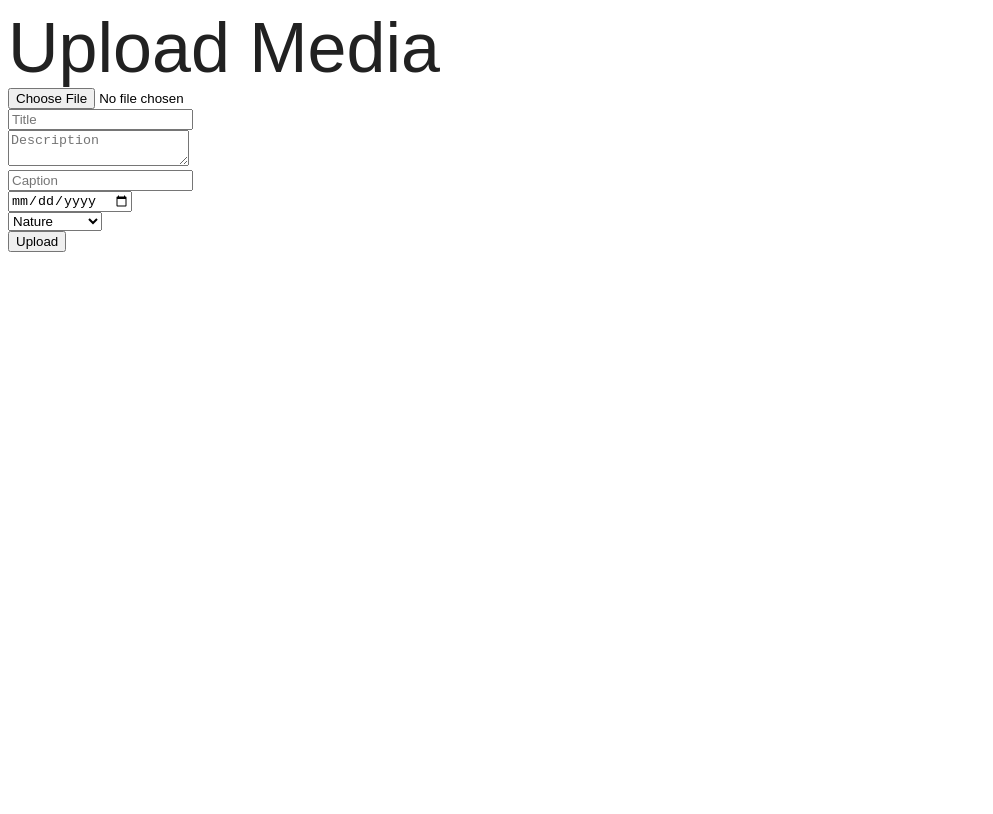
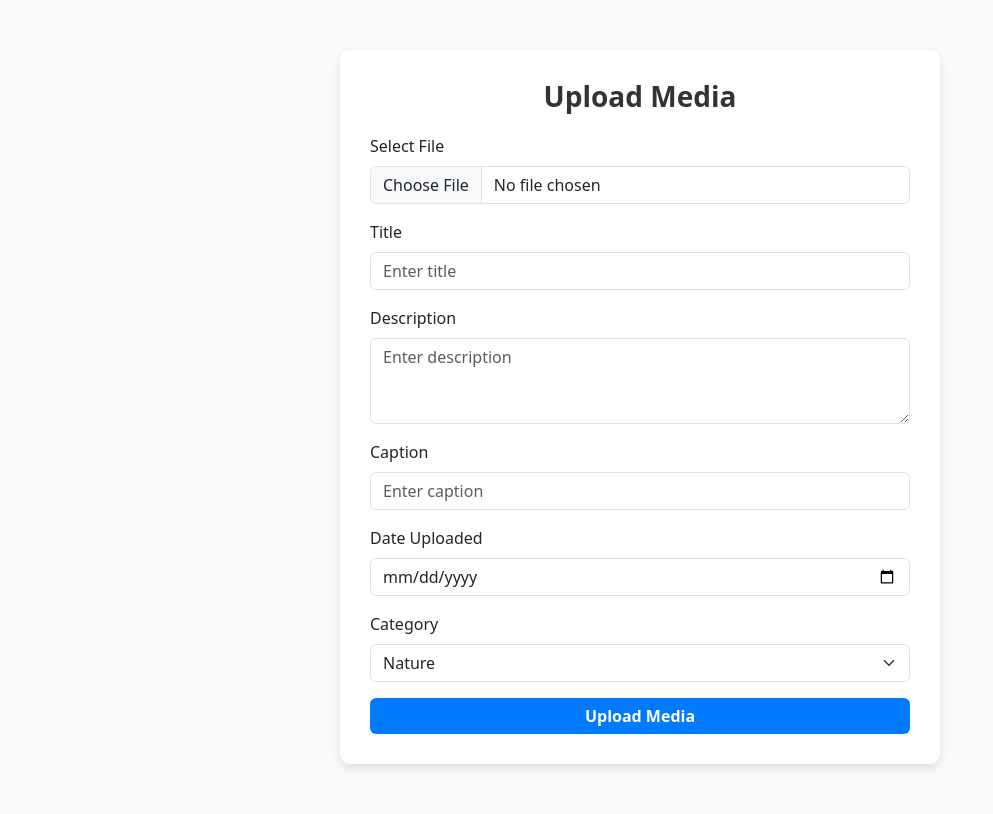
Before and after one commit to VersaiAcademy/Sharad-Vyas-Photography, a PHP site: page /photographer-2-master/admin/index.php in a window 1280 px wide. Shown: the whole page, without its empty margins (0-993 px from the left). Run offline with PHP 8.4, Linux system fonts and the light colour scheme.

Commit message:
ui change of admin

```diff
--- a/admin/index.php
+++ b/admin/index.php
@@ -4,24 +4,90 @@
   <meta charset="UTF-8">
   <meta name="viewport" content="width=device-width, initial-scale=1.0">
   <title>Admin - Upload Media</title>
-  <link rel="stylesheet" href="css/style.css">
+
+  <!-- Bootstrap CSS -->
+  <link href="https://cdn.jsdelivr.net/npm/bootstrap@5.3.0/dist/css/bootstrap.min.css" rel="stylesheet">
+  <!-- Custom CSS -->
+  <style>
+    body {
+      background-color: #f8f9fa;
+    }
+    .admin-container {
+      max-width: 600px;
+      margin: 50px auto;
+      background: #ffffff;
+      padding: 30px;
+      border-radius: 10px;
+      box-shadow: 0 4px 8px rgba(0, 0, 0, 0.1);
+    }
+    .admin-container h1 {
+      margin-bottom: 20px;
+      text-align: center;
+      font-size: 28px;
+      font-weight: 700;
+      color: #333333;
+    }
+    .form-control, .form-select {
+      margin-bottom: 15px;
+    }
+    .btn-upload {
+      width: 100%;
+      font-weight: bold;
+      background-color: #007bff;
+      border: none;
+    }
+    .btn-upload:hover {
+      background-color: #0056b3;
+    }
+  </style>
 </head>
 <body>
+
   <div class="admin-container">
     <h1>Upload Media</h1>
     <form action="uploads.php" method="POST" enctype="multipart/form-data">
-      <input type="file" name="file" required><br>
-      <input type="text" name="title" placeholder="Title" required><br>
-      <textarea name="description" placeholder="Description"></textarea><br>
-      <input type="text" name="caption" placeholder="Caption"><br>
-      <input type="date" name="date_uploaded"><br>
-      <select name="category">
-        <option value="Nature">Nature</option>
-        <option value="Architecture">Architecture</option>
-        <!-- Add more categories -->
-      </select><br>
-      <input type="submit" value="Upload">
+      <!-- File Input -->
+      <div class="mb-3">
+        <label for="file" class="form-label">Select File</label>
+        <input type="file" class="form-control" id="file" name="file" required>
+      </div>
+      <!-- Title Input -->
+      <div class="mb-3">
+        <label for="title" class="form-label">Title</label>
+        <input type="text" class="form-control" id="title" name="title" placeholder="Enter title" required>
+      </div>
+      <!-- Description -->
+      <div class="mb-3">
+        <label for="description" class="form-label">Description</label>
+        <textarea class="form-control" id="description" name="description" rows="3" placeholder="Enter description"></textarea>
+      </div>
+      <!-- Caption -->
+      <div class="mb-3">
+        <label for="caption" class="form-label">Caption</label>
+        <input type="text" class="form-control" id="caption" name="caption" placeholder="Enter caption">
+      </div>
+      <!-- Date Uploaded -->
+      <div class="mb-3">
+        <label for="date_uploaded" class="form-label">Date Uploaded</label>
+        <input type="date" class="form-control" id="date_uploaded" name="date_uploaded">
+      </div>
+      <!-- Category Selection -->
+      <div class="mb-3">
+        <label for="category" class="form-label">Category</label>
+        <select class="form-select" id="category" name="category">
+          <option value="Nature">Nature</option>
+          <option value="Architecture">Architecture</option>
+          <option value="Travel">Travel</option>
+          <option value="Food">Food</option>
+          <option value="Other">Other</option>
+        </select>
+      </div>
+      <!-- Submit Button -->
+      <button type="submit" class="btn btn-primary btn-upload">Upload Media</button>
     </form>
   </div>
+
+  <!-- Bootstrap JS Bundle -->
+  <script src="https://cdn.jsdelivr.net/npm/bootstrap@5.3.0/dist/js/bootstrap.bundle.min.js"></script>
 </body>
 </html>
```
